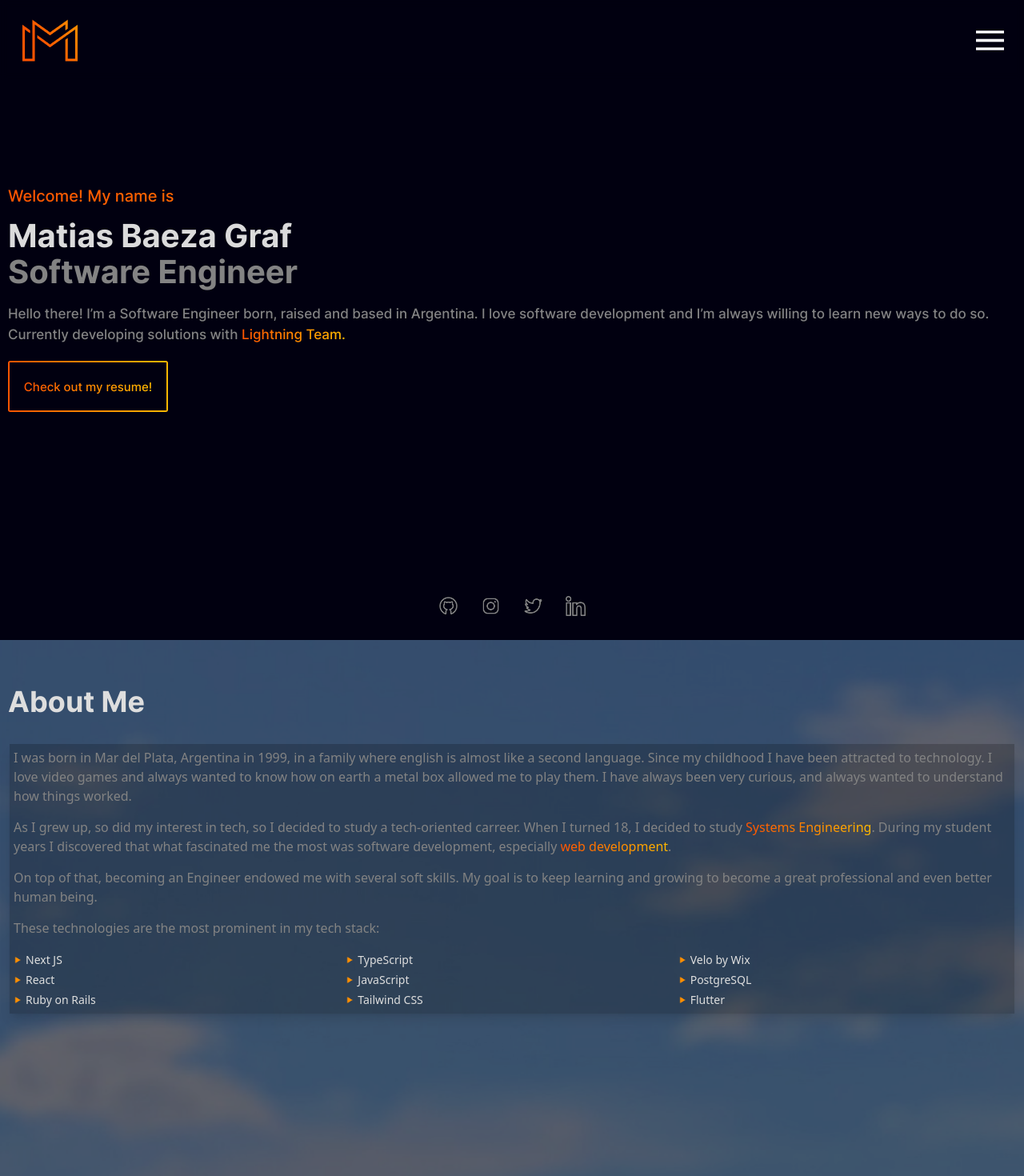
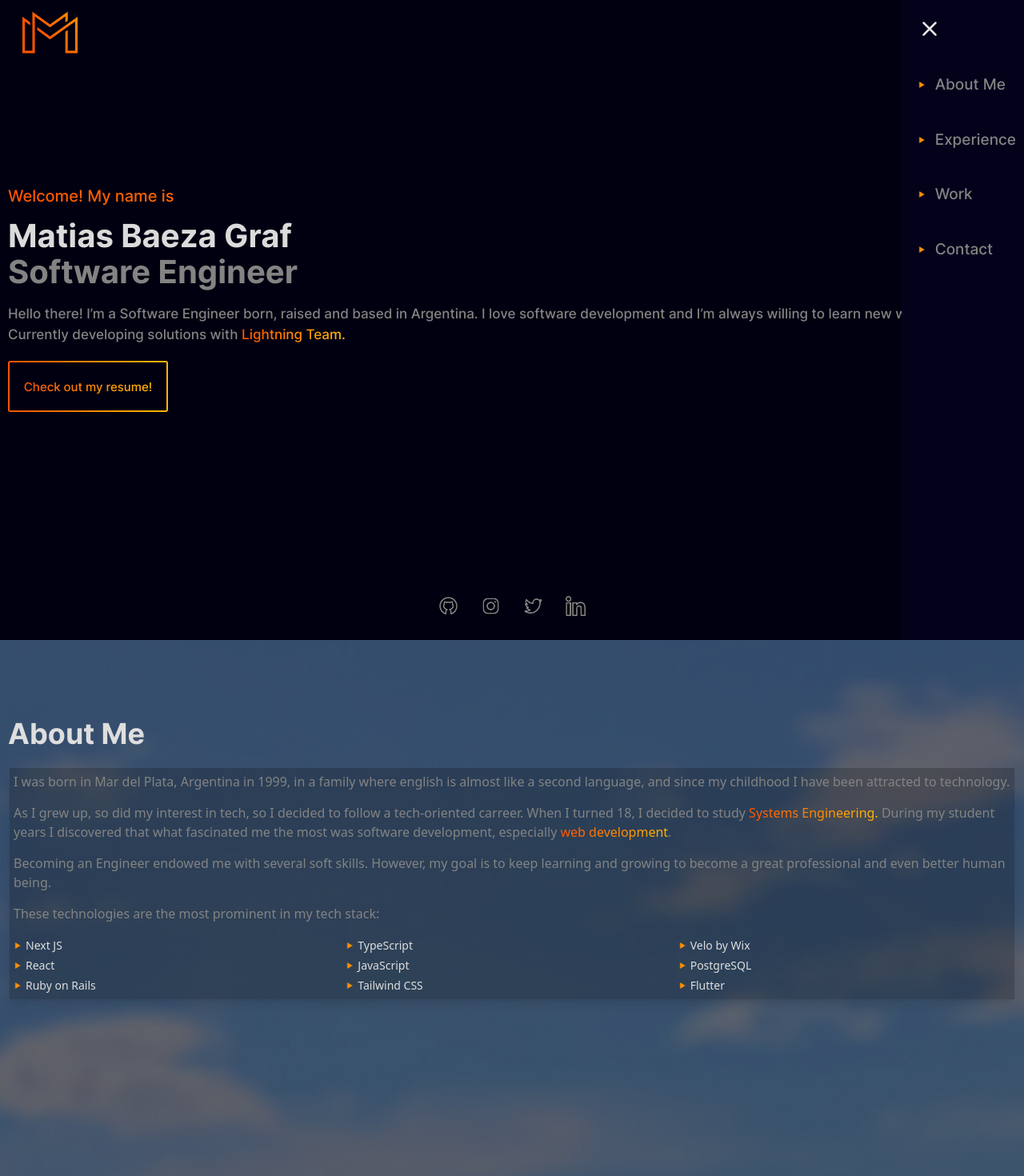
Before and after one commit to MatiasBaezaGraf/personal-site-v2, a Next.js app: page / in a window 1280 px wide. Shown: the top 1470 px of the page at 80% size. Built offline with nearby package versions, Linux system fonts and the light colour scheme; no server answers; the database is empty.

Commit message:
Added Sidebar with nav buttons - Adjusted top margin for page titles

```diff
--- a/components/Carousel.tsx
+++ b/components/Carousel.tsx
@@ -19,27 +19,24 @@ const Carousel = () => {
 					{/* This div below exists to give a darker background to full screen */}
 					<div className="flex flex-col h-full w-full justify-start bg-[#010010]/60 px-[12px]">
 						{/* This div below exists to give a darker background to the texts */}
-						<div className="bg-black/20 h-min mt-[130px] p-[5px] shadow-lg">
+						<div className="bg-black/20 h-min mt-[160px] p-[5px] shadow-lg">
 							<p className="font-primary-regular text-[16px] text-[#838383]">
 								I was born in Mar del Plata, Argentina in 1999, in a family
-								where english is almost like a second language. Since my
-								childhood I have been attracted to technology. I love video
-								games and always wanted to know how on earth a metal box allowed
-								me to play them. I have always been very curious, and always
-								wanted to understand how things worked.
+								where english is almost like a second language, and since my
+								childhood I have been attracted to technology.
 							</p>
 							<p className="font-primary-regular text-[16px] text-[#838383] pt-[15px]">
-								As I grew up, so did my interest in tech, so I decided to study
+								As I grew up, so did my interest in tech, so I decided to follow
 								a tech-oriented carreer. When I turned 18, I decided to
 								study&nbsp;
-								<span className="text-gradient">Systems Engineering</span>.
+								<span className="text-gradient">Systems Engineering.</span>{" "}
 								During my student years I discovered that what fascinated me the
 								most was software development, especially&nbsp;
 								<span className="text-gradient">web development</span>.
 							</p>
 							<p className="font-primary-regular text-[16px] text-[#838383] pt-[15px]">
-								On top of that, becoming an Engineer endowed me with several
-								soft skills. My goal is to keep learning and growing to become a
+								Becoming an Engineer endowed me with several soft skills.
+								However, my goal is to keep learning and growing to become a
 								great professional and even better human being.
 							</p>
 							<p className="font-primary-regular text-[16px] text-[#838383] pt-[15px]">
@@ -148,7 +145,7 @@ const Carousel = () => {
 					{/* This div below exists to give a darker background to full screen */}
 					<div className="flex flex-col h-full w-full justify-start items-end text-right bg-[#010010]/60 px-[12px]">
 						{/* This div below exists to give a darker background to the texts */}
-						<div className="bg-black/20 h-min mt-[130px] p-[5px] w-5/6 shadow-lg">
+						<div className="bg-black/20 h-min mt-[160px] p-[5px] w-5/6 shadow-lg">
 							<p className="font-primary-regular text-[16px] text-[#838383] ">
 								I love&nbsp;
 								<span className="text-gradient">learning new technologies</span>
@@ -169,10 +166,6 @@ const Carousel = () => {
 								just a walk, and if I find myself in a mountainous area, I love
 								hiking.
 							</p>
-							<p className="font-primary-regular text-[16px] text-[#838383] pt-[15px]">
-								It is ironic that, as a Software Engineer and developer, I
-								simply cannot sit still for long periods of time.
-							</p>
 						</div>
 					</div>
 				</div>
@@ -181,7 +174,7 @@ const Carousel = () => {
 					{/* This div below exists to give a darker background to full screen */}
 					<div className="flex flex-col h-full w-full justify-start bg-[#010010]/60 px-[12px]">
 						{/* This div below exists to give a darker background to the texts */}
-						<div className="bg-black/20 h-min mt-[130px] p-[5px] w-5/6 shadow-lg">
+						<div className="bg-black/20 h-min mt-[160px] p-[5px] w-5/6 shadow-lg">
 							<p className="font-primary-regular text-[16px] text-[#838383]">
 								Another thing I love is the trips we make with my family. My
 								parents, my two brothers and I, love traveling to the Patagonia,
@@ -208,7 +201,7 @@ const Carousel = () => {
                 ${currentTranslationInVW == 200 && "translate-x-[50vw]"}
                 `}
 			>
-				<h1 className="font-primary-bold text-[36px] text-[#DEDEDE] mt-[50px] ">
+				<h1 className="font-primary-bold text-[36px] text-[#DEDEDE] mt-[90px] ">
 					About Me
 				</h1>
 			</div>
--- a/components/Navbar.tsx
+++ b/components/Navbar.tsx
@@ -1,5 +1,6 @@
 import Image from "next/image";
 import { useEffect, useState } from "react";
+import Sidebar from "./Sidebar";
 
 //Scroll direction hook
 function useScrollDirection() {
@@ -30,10 +31,16 @@ function useScrollDirection() {
 
 const Navbar = () => {
 	const scrollDirection = useScrollDirection();
+	const [open, setOpen] = useState(false);
+
+	const toggleSidebar = () => {
+		setOpen(!open);
+	};
 
 	return (
+		<>
 			<nav
-			className={`transform duration-[500ms] flex flex-row px-[25px] items-center justify-between w-full h-[100px] fixed  z-20 bg-transparent backdrop-blur-sm ${
+				className={`transform duration-[500ms] flex flex-row px-[25px] items-center justify-between w-full h-[80px] fixed  z-20 bg-transparent backdrop-blur-sm ${
 					scrollDirection == "down" ? "-top-[100px]" : "top-0"
 				}`}
 			>
@@ -44,6 +51,7 @@ const Navbar = () => {
 					height={75}
 					className="object-contain h-[75px] w-[75px]"
 				/>
+				<button onClick={toggleSidebar}>
 					<Image
 						src="/icons/Menu.png"
 						alt="Logo"
@@ -51,7 +59,11 @@ const Navbar = () => {
 						height={35}
 						className="object-contain [h-35px] w-[35px]"
 					/>
+				</button>
 			</nav>
+			{/* --------------------------------------------- Sidebar --------------------------------------------- */}
+			<Sidebar open={open} onClose={toggleSidebar} />
+		</>
 	);
 };
 
--- /dev/null
+++ b/components/Sidebar.tsx
@@ -0,0 +1,108 @@
+import Image from "next/image";
+
+const Sidebar = (props: { open: boolean; onClose: () => void }) => {
+	// This fucntion checks if the sidebar is open or not, if it is, it closes it, if it isn't, it does nothing.
+	const clickedBackdrop = () => {
+		if (props.open) props.onClose();
+	};
+
+	return (
+		<>
+			<div
+				className={`tablet:hidden transform duration-[800ms] w-2/3 right-0 fixed h-screen bg-[#04021b] z-20 ${
+					props.open ? "translate-x-0" : "translate-x-[700px]"
+				}`}
+			>
+				{/* Close sidebar button svg */}
+				<div className="w-full flex flex-row items-center h-[72px]">
+					<button
+						onClick={props.onClose}
+						className="top-0 my-[20px] ml-[20px] mr-[10px]"
+					>
+						<svg
+							xmlns="http://www.w3.org/2000/svg"
+							className="h-[30px] w-[30px] text-stone-200 tablet:hidden"
+							fill="none"
+							viewBox="0 0 24 24"
+							stroke="currentColor"
+						>
+							<path
+								strokeLinecap="round"
+								strokeLinejoin="round"
+								strokeWidth={2}
+								d="M6 18L18 6M6 6l12 12"
+							/>
+						</svg>
+					</button>
+				</div>
+				<div className="flex flex-col items-start">
+					<a
+						onClick={props.onClose}
+						href="#about"
+						className="flex flex-row justify-start items-center bg-transparent w-full pl-[20px] py-[20px] text-[#838383] font-primary-medium text-[19px] tablet:hidden"
+					>
+						<Image
+							className="h-[10px] w-[10px] mr-[12px]"
+							src="/icons/Bullet.png"
+							alt="Velo by Wix"
+							width={10}
+							height={10}
+						/>
+						About Me
+					</a>
+					<a
+						onClick={props.onClose}
+						href="#experience"
+						className="flex flex-row justify-start items-center bg-transparent w-full pl-[20px] py-[20px] text-[#838383] font-primary-medium text-[19px] tablet:hidden"
+					>
+						<Image
+							className="h-[10px] w-[10px] mr-[12px]"
+							src="/icons/Bullet.png"
+							alt="Velo by Wix"
+							width={10}
+							height={10}
+						/>
+						Experience
+					</a>
+					<a
+						onClick={props.onClose}
+						href="#work"
+						className="flex flex-row justify-start items-center bg-transparent w-full pl-[20px] py-[20px] text-[#838383] font-primary-medium text-[19px] tablet:hidden"
+					>
+						<Image
+							className="h-[10px] w-[10px] mr-[12px]"
+							src="/icons/Bullet.png"
+							alt="Velo by Wix"
+							width={10}
+							height={10}
+						/>
+						Work
+					</a>
+					<a
+						onClick={props.onClose}
+						href="#contact"
+						className="flex flex-row justify-start items-center bg-transparent w-full pl-[20px] py-[20px] text-[#838383] font-primary-medium text-[19px] tablet:hidden"
+					>
+						<Image
+							className="h-[10px] w-[10px] mr-[12px]"
+							src="/icons/Bullet.png"
+							alt="Velo by Wix"
+							width={10}
+							height={10}
+						/>
+						Contact
+					</a>
+				</div>
+			</div>
+			{/* Backdrop Filter */}
+			<div
+				className={`transform duration-[800ms] fixed h-screen w-full bg-black/50 left-0 ${
+					props.open ? "opacity-1 z-10" : "opacity-0 z-0"
+				}`}
+				onClick={clickedBackdrop}
+			/>
+		</>
+	);
+};
+
+export default Sidebar;
--- a/pages/index.tsx
+++ b/pages/index.tsx
@@ -51,7 +51,10 @@ const Home = ({ projects }: { projects: Project[] }) => {
 			<Navbar />
 			<main className="bg-[#010010]">
 				{/* ------------------------------------------------------------- Home ------------------------------------------------------------- */}
-				<div className="h-screen flex flex-col justify-center px-[10px]">
+				<div
+					id="home"
+					className="h-screen flex flex-col justify-center px-[10px]"
+				>
 					{/* This invisible div exists to center the content. It balances the footer mt-auto with mb-auto */}
 					<div className="mb-auto" />
 					<h4 className="font-primary-medium text-[20px] text-gradient">
@@ -120,13 +123,13 @@ const Home = ({ projects }: { projects: Project[] }) => {
 				{/* ------------------------------------------------------------- About ------------------------------------------------------------- */}
 				{/* The whole page is inside the Carousel component because the carousel */}
 				{/* covers the entire screen */}
-				<div>
+				<div id="about">
 					<Carousel />
 				</div>
 				{/* ------------------------------------------------------------- Experience ------------------------------------------------------------- */}
 
-				<div className="h-screen">
-					<h1 className="font-primary-bold text-[36px] text-[#DEDEDE] pt-[50px] pb-[50px] px-[12px]">
+				<div id="experience" className="h-screen">
+					<h1 className="font-primary-bold text-[36px] text-[#DEDEDE] pt-[90px] pb-[50px] px-[12px]">
 						My Experience
 					</h1>
 					{/* This carousel uses the same logic as the prior one, but it takes a small part of the screen. */}
@@ -134,8 +137,8 @@ const Home = ({ projects }: { projects: Project[] }) => {
 				</div>
 
 				{/* ------------------------------------------------------------- Featured Projects ------------------------------------------------------------- */}
-				<div className="px-[12px]">
-					<h1 className="font-primary-bold text-[36px] text-[#DEDEDE] pt-[80px] pb-[30px]">
+				<div id="work" className="px-[12px]">
+					<h1 className="font-primary-bold text-[36px] text-[#DEDEDE] pt-[90px] pb-[30px]">
 						Featured Projects
 					</h1>
 					<FeaturedProjects projects={projects} />
@@ -148,8 +151,11 @@ const Home = ({ projects }: { projects: Project[] }) => {
 					</h1>
 					<OtherProjects projects={projects} />
 				</div>
-				{/* ------------------------------------------------------------- Other Projects ------------------------------------------------------------- */}
-				<div className="h-screen flex flex-col justify-between items-center p-[15px]">
+				{/* ------------------------------------------------------------- Contact ------------------------------------------------------------- */}
+				<div
+					id="contact"
+					className="h-screen flex flex-col justify-between items-center p-[15px]"
+				>
 					<div className="flex flex-col items-center mt-[150px]">
 						<h1 className="font-primary-bold text-[40px] text-[#DEDEDE] pt-[2vh] pb-[30px]">
 							Let’s Get In Touch!
@@ -159,11 +165,13 @@ const Home = ({ projects }: { projects: Project[] }) => {
 							project, idea or simply to chat.
 						</p>
 						<div className="bg-main-gradient p-[2px] rounded-[3px] w-[220px] h-[76px] mt-[20px]">
-							<button className="bg-[#010010] w-full h-full">
-								<h1 className="font-primary-medium text-[22px] text-gradient">
-									Let’s Talk!
-								</h1>
-							</button>
+							<a href="mailto:matiasbaezagraf@gmail.com">
+								<button className="bg-[#010010] w-full h-full">
+									<h1 className="font-primary-medium text-[22px] text-gradient">
+										Let’s Talk!
+									</h1>
+								</button>
+							</a>
 						</div>
 					</div>
 					<h5 className="font-primary-regular text-[16px] text-[#838383]">
--- a/styles/globals.css
+++ b/styles/globals.css
@@ -33,6 +33,12 @@ body::-webkit-scrollbar {
 	}
 }
 
+@layer base {
+	html {
+		@apply scroll-smooth;
+	}
+}
+
 @layer utilities {
 	.snap {
 		scroll-snap-type: var(--scroll-snap-direction) var(--scroll-snap-constraint);
```
Lines whose indentation alone changed are shown as unchanged.
